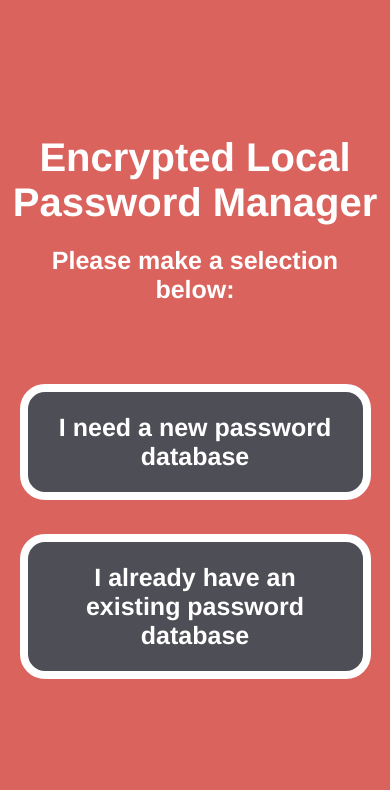
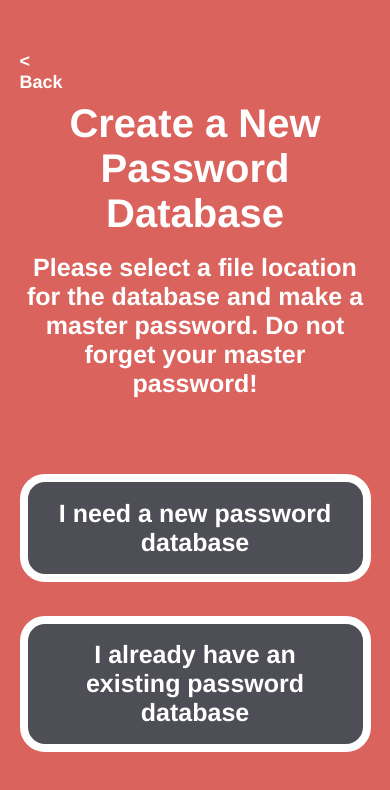
Before and after one commit to LuuAlex/EncryptedLocalPasswordApp, a React Native app: screen /NewDB in a window 390 px wide. Shown: the top 790 px of the page. Built offline with nearby package versions, Linux system fonts and the light colour scheme.

Commit message:
progress on create new db screen

```diff
--- a/App.js
+++ b/App.js
@@ -1,73 +1,28 @@
-import { StatusBar } from "expo-status-bar";
-import { StyleSheet, Text, View, Dimensions, TouchableOpacity } from "react-native";
+import * as React from "react";
+import { NavigationContainer } from "@react-navigation/native";
+import { createNativeStackNavigator } from "@react-navigation/native-stack";
+import { SafeAreaProvider, SafeAreaView } from "react-native-safe-area-context";
+
+import InitialLand from "./screens/initialLand";
+import NewDB from "./screens/newDB";
+
+const Stack = createNativeStackNavigator();
 
 export default function App() {
   return (
-    <View style={styles.container}>
-      <Text style={styles.h1}>Encrypted Local Password Manager</Text>
-      <Text style={styles.p}>Please make a selection below:</Text>
-      <View style={styles.buttonGroup}>
-        <View style={styles.button}>
-          <TouchableOpacity
-            style={styles.buttonButton}
-            onPress={null}
-          >
-            <Text style={styles.p}>I need a new password database</Text>
-          </TouchableOpacity>
-        </View>
-        <View style={styles.button}>
-          <TouchableOpacity
-            style={styles.buttonButton}
-            onPress={null}
-          >
-            <Text style={styles.p}>I already have an existing password database</Text>
-          </TouchableOpacity>
-        </View>
-      </View>
-      <StatusBar style="auto" />
-    </View>
+    <SafeAreaProvider>
+      <NavigationContainer>
+        <Stack.Navigator
+          screenOptions={{
+            headerShown: false,
+          }}
+        >
+          <Stack.Screen name="InitialLand" component={InitialLand} />
+          <Stack.Screen name="NewDB" component={NewDB} />
+        </Stack.Navigator>
+      </NavigationContainer>
+    </SafeAreaProvider>
   );
 }
 
-var { height, width } = Dimensions.get("window");
-const styles = StyleSheet.create({
-  container: {
-    flex: 1,
-    backgroundColor: "#da635d",
-    alignItems: "center",
-  },
-  h1: {
-    marginTop: height * 0.16,
-    marginHorizontal: width * 0.02,
-    fontFamily: "Helvetica",
-    color: "#fff",
-    fontWeight: "bold",
-    fontSize: 40,
-    textAlign: "center",
-  },
-  p: {
-    marginVertical: height * 0.025,
-    marginHorizontal: width * 0.05,
-    fontFamily: "Helvetica",
-    color: "#fff",
-    fontWeight: "bold",
-    fontSize: 25,
-    textAlign: "center",
-  },
-  buttonGroup: {
-    marginTop: height * 0.05,
-  },
-  button: {
-    marginVertical: height * 0.02,
-    marginHorizontal: width * 0.05,
-  },
-  buttonButton: {
-    borderWidth: 8,
-    borderStyle: 'solid',
-    borderRadius: 25,
-    borderColor: '#fff',
-    backgroundColor: '#4e4e56'
-  },
-});
-
 // Colors: https://www.color-hex.com/color-palette/3307
--- a/package.json
+++ b/package.json
@@ -9,10 +9,14 @@
     "web": "expo start --web"
   },
   "dependencies": {
+    "@react-navigation/native": "^6.1.6",
+    "@react-navigation/native-stack": "^6.9.12",
     "expo": "~48.0.15",
     "expo-status-bar": "~1.4.4",
     "react": "18.2.0",
-    "react-native": "0.71.8"
+    "react-native": "0.71.8",
+    "react-native-safe-area-context": "4.5.0",
+    "react-native-screens": "~3.20.0"
   },
   "devDependencies": {
     "@babel/core": "^7.20.0"
--- a/screens/home.js
+++ b/screens/home.js
@@ -1,7 +1,7 @@
 import { StatusBar } from 'expo-status-bar';
 import { StyleSheet, Text, View } from 'react-native';
 
-export default function App() {
+export default function Home() {
   return (
     <SafeAreaView style={styles.container}>
       <Text>Open up App.js to start working on your app!</Text>
--- /dev/null
+++ b/screens/initialLand.js
@@ -0,0 +1,79 @@
+import { StatusBar } from "expo-status-bar";
+import { SafeAreaProvider } from "react-native-safe-area-context";
+import {
+  StyleSheet,
+  Text,
+  View,
+  Dimensions,
+  TouchableOpacity,
+} from "react-native";
+
+export default function InitialLand({ navigation }) {
+  return (
+    <View style={styles.container}>
+      <Text style={styles.h1}>Encrypted Local Password Manager</Text>
+      <Text style={styles.p}>Please make a selection below:</Text>
+      <View style={styles.buttonGroup}>
+        <View style={styles.button}>
+          <TouchableOpacity
+            style={styles.buttonButton}
+            onPress={() => navigation.navigate("NewDB")}
+          >
+            <Text style={styles.p}>I need a new password database</Text>
+          </TouchableOpacity>
+        </View>
+        <View style={styles.button}>
+          <TouchableOpacity style={styles.buttonButton} onPress={null}>
+            <Text style={styles.p}>
+              I already have an existing password database
+            </Text>
+          </TouchableOpacity>
+        </View>
+      </View>
+      <StatusBar style="auto" />
+    </View>
+  );
+}
+
+var { height, width } = Dimensions.get("window");
+const styles = StyleSheet.create({
+  container: {
+    flex: 1,
+    backgroundColor: "#da635d",
+    alignItems: "center",
+  },
+  h1: {
+    marginTop: height * 0.16,
+    marginHorizontal: width * 0.02,
+    fontFamily: "Helvetica",
+    color: "#fff",
+    fontWeight: "bold",
+    fontSize: 40,
+    textAlign: "center",
+  },
+  p: {
+    marginVertical: height * 0.025,
+    marginHorizontal: width * 0.05,
+    fontFamily: "Helvetica",
+    color: "#fff",
+    fontWeight: "bold",
+    fontSize: 25,
+    textAlign: "center",
+  },
+  buttonGroup: {
+    marginTop: height * 0.05,
+  },
+  button: {
+    marginVertical: height * 0.02,
+    marginHorizontal: width * 0.05,
+  },
+  buttonButton: {
+    borderWidth: 8,
+    borderStyle: "solid",
+    borderRadius: 25,
+    borderColor: "#fff",
+    backgroundColor: "#4e4e56",
+  },
+});
+
+// Colors: https://www.color-hex.com/color-palette/3307
--- /dev/null
+++ b/screens/newDB.js
@@ -0,0 +1,95 @@
+import { StatusBar } from "expo-status-bar";
+import {
+  StyleSheet,
+  Text,
+  View,
+  Dimensions,
+  TouchableOpacity,
+} from "react-native";
+
+export default function NewDB({ navigation }) {
+  return (
+    <View style={styles.container}>
+      <TouchableOpacity
+        style={styles.navButton}
+        onPress={() => navigation.navigate("InitialLand")}
+      >
+        <Text style={styles.nav}>&lt; Back</Text>
+      </TouchableOpacity>
+      <Text style={styles.h1}>Create a New Password Database</Text>
+      <Text style={styles.p}>Please select a file location for the database and make a master password. Do not forget your master password!</Text>
+      <View style={styles.buttonGroup}>
+        <View style={styles.button}>
+          <TouchableOpacity style={styles.buttonButton} onPress={null}>
+            <Text style={styles.p}>I need a new password database</Text>
+          </TouchableOpacity>
+        </View>
+        <View style={styles.button}>
+          <TouchableOpacity style={styles.buttonButton} onPress={null}>
+            <Text style={styles.p}>
+              I already have an existing password database
+            </Text>
+          </TouchableOpacity>
+        </View>
+      </View>
+      <StatusBar style="auto" />
+    </View>
+  );
+}
+
+var { height, width } = Dimensions.get("window");
+const styles = StyleSheet.create({
+  container: {
+    flex: 1,
+    backgroundColor: "#da635d",
+    alignItems: "center",
+  },
+  navButton: {
+    alignSelf: "flex-start",
+    position: "absolute",
+    marginLeft: width * 0.05,
+    marginTop: height * 0.061,
+  },
+  nav: {
+    fontFamily: "Helvetica",
+    color: "#fff",
+    fontWeight: "bold",
+    fontSize: 18,
+    alignSelf: "flex-start",
+    position: "absolute",
+  },
+  h1: {
+    marginTop: height * 0.12,
+    marginHorizontal: width * 0.02,
+    fontFamily: "Helvetica",
+    color: "#fff",
+    fontWeight: "bold",
+    fontSize: 40,
+    textAlign: "center",
+  },
+  p: {
+    marginVertical: height * 0.02,
+    marginHorizontal: width * 0.05,
+    fontFamily: "Helvetica",
+    color: "#fff",
+    fontWeight: "bold",
+    fontSize: 25,
+    textAlign: "center",
+  },
+  buttonGroup: {
+    marginTop: height * 0.05,
+  },
+  button: {
+    marginVertical: height * 0.02,
+    marginHorizontal: width * 0.05,
+  },
+  buttonButton: {
+    borderWidth: 8,
+    borderStyle: "solid",
+    borderRadius: 25,
+    borderColor: "#fff",
+    backgroundColor: "#4e4e56",
+  },
+});
+
+// Colors: https://www.color-hex.com/color-palette/3307
```
Also changed, not shown: 1 other file (tests, documents, lock files or other folders).
